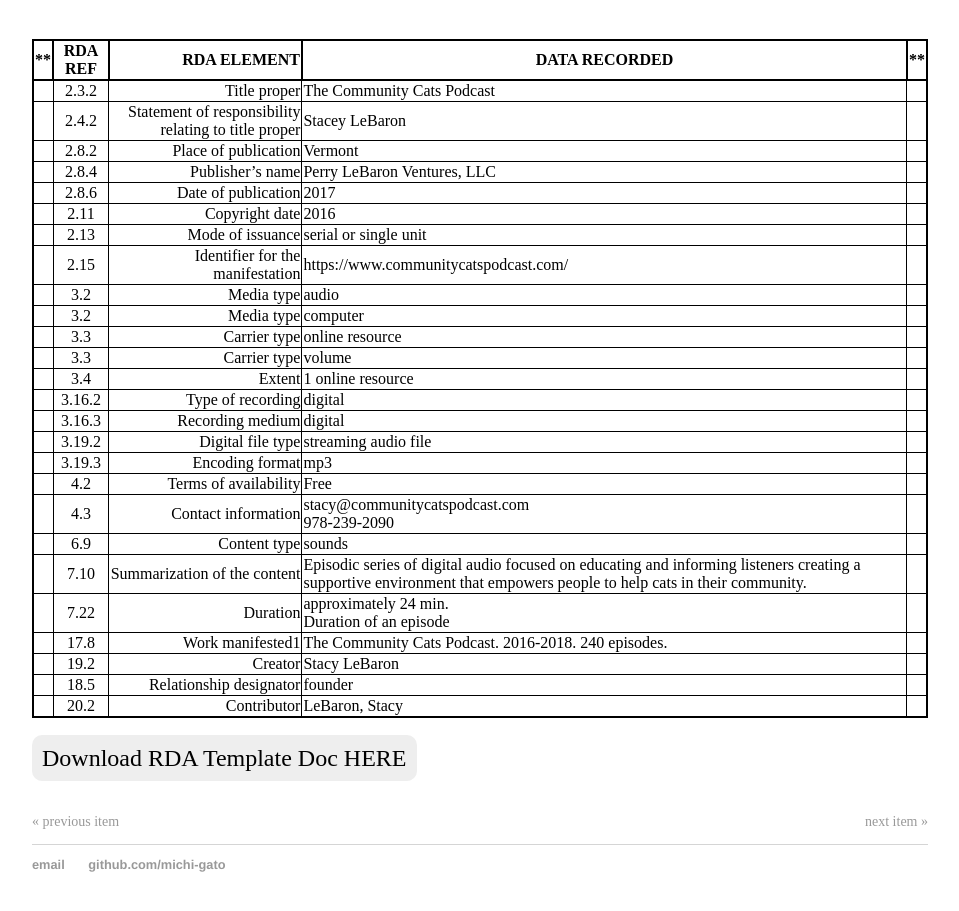
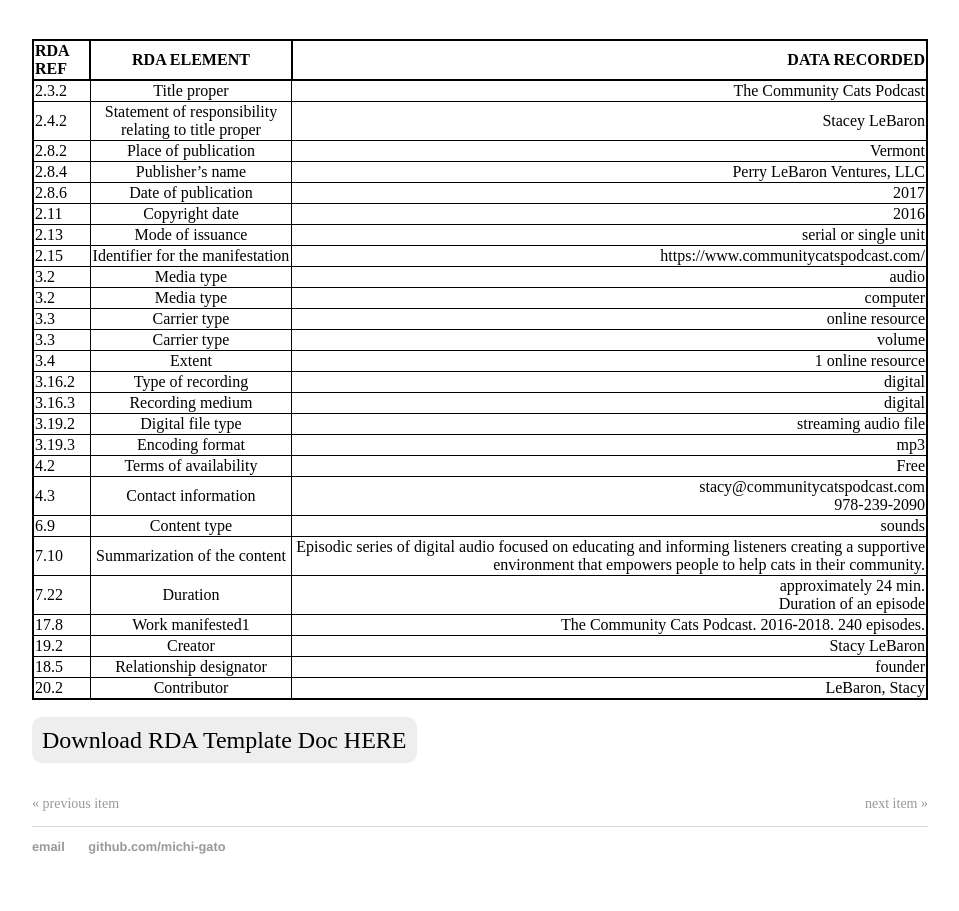
Before and after one commit to cat-alog/cat-alog.github.io, a Jekyll site: the page built from _posts/2018-03-04-podcast-RDA.md, in a window 1280 px wide, cut to the strip 491-1423 px from the top of the page. Shown: the top 911 px of the strip, without its empty margins (160-1119 px from the left). Built offline with Jekyll 4.4.1, drawn with Linux system fonts in a browser that asks for light colours.

Commit message:
table headers

```diff
--- a/_posts/2018-03-04-podcast-RDA.md
+++ b/_posts/2018-03-04-podcast-RDA.md
@@ -4,7 +4,7 @@
 date: 2018-03-04
 ---
 
-**| RDA REF | RDA ELEMENT | DATA RECORDED |**
+| RDA REF | RDA ELEMENT | DATA RECORDED |
 |:-----|:-----:|-----:|
 | 2.3.2 | Title proper | The Community Cats Podcast |
 | 2.4.2 | Statement of responsibility relating to title proper | Stacey LeBaron |
```
Also changed, not shown: _posts/2018-03-11-dvd-MARC.md (+1 -0 lines).
